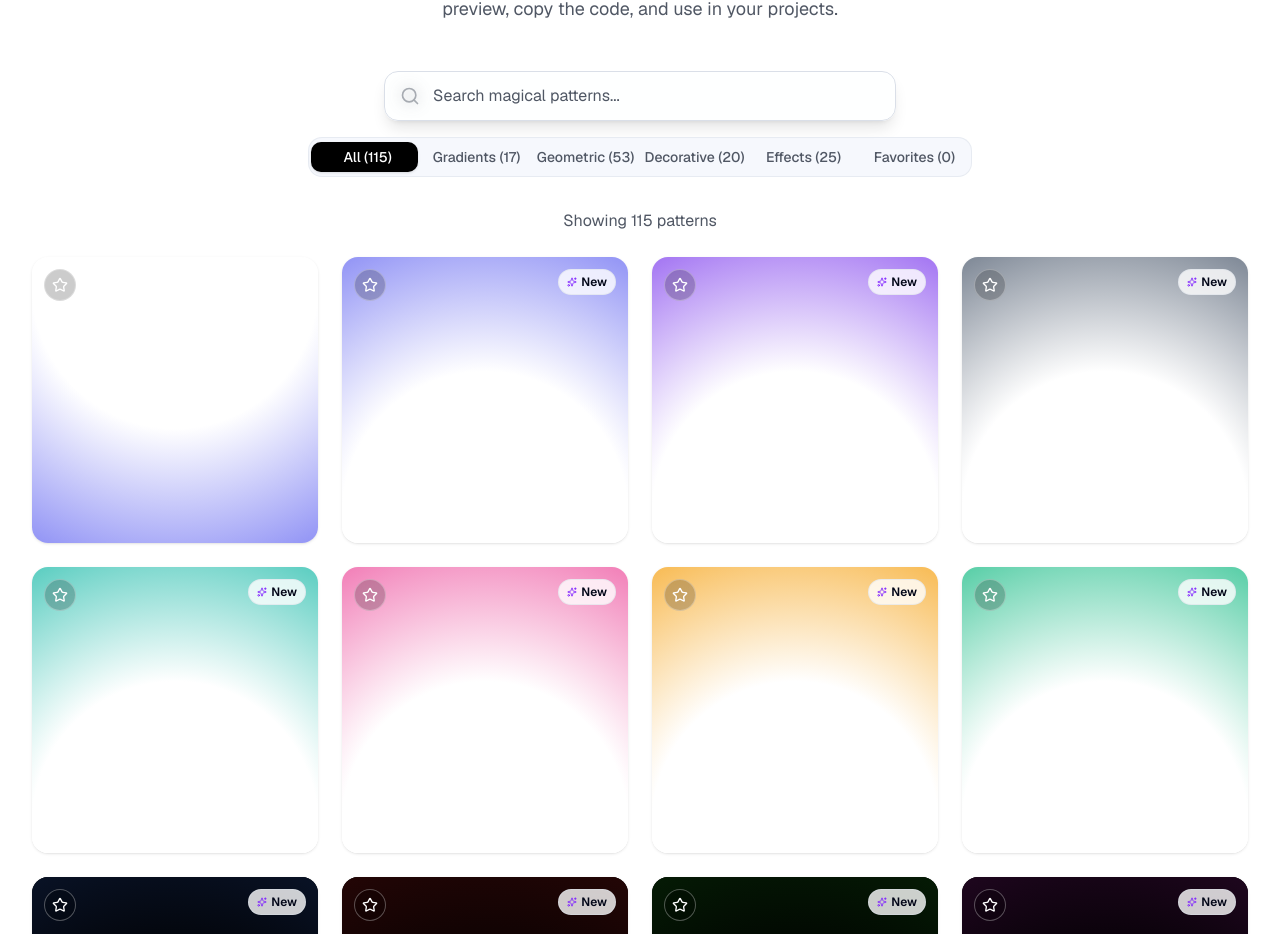
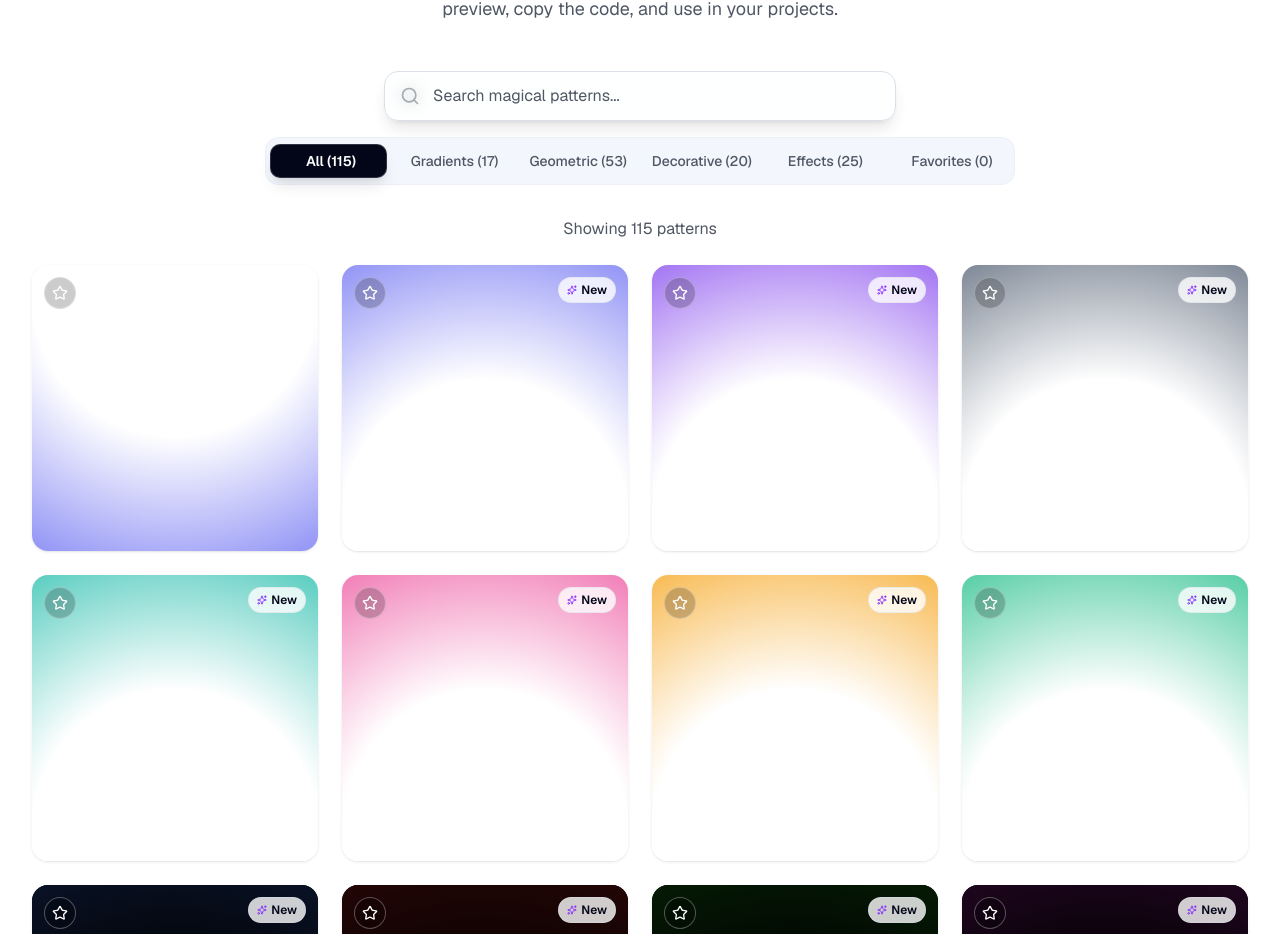
Before and after one commit to mayurbijarniya/pattern-genie, a Next.js app: page / in a window 1280 px wide. Shown: the part 1091-2025 px from the top of the page. Built offline with nearby package versions, Linux system fonts and the light colour scheme; a web font is replaced by a local one.

Commit message:
Enhanced tabs with Framer Motion spring animations and micro-interactions

```diff
--- a/package.json
+++ b/package.json
@@ -7,7 +7,6 @@
     "dev": "next dev",
     "build": "next build",
     "start": "next start",
-
     "lint": "next lint"
   },
   "dependencies": {
@@ -15,10 +14,10 @@
     "@radix-ui/react-tabs": "^1.1.12",
     "class-variance-authority": "^0.7.1",
     "clsx": "^2.1.1",
+    "framer-motion": "^12.23.12",
     "geist": "^1.4.2",
     "lucide-react": "^0.513.0",
     "next": "15.3.3",
-
     "next-themes": "^0.4.6",
     "react": "^19.0.0",
     "react-dom": "^19.0.0",
--- a/src/app/components/navbar.tsx
+++ b/src/app/components/navbar.tsx
@@ -23,8 +23,7 @@ export default function Navbar({ theme }: NavbarProps) {
             height="20"
             viewBox="0 0 24 24"
             fill="none"
-            className="flex-shrink-0 mt-[2px] h-6 w-6 sm:h-6 sm:w-6"
-            style={{ userSelect: "none" }}
+            className="flex-shrink-0 mt-[2px] h-6 w-6 sm:h-6 sm:w-6 select-none"
           >
             <path d="M12 14C13.1046 14 14 13.1046 14 12C14 10.8954 13.1046 10 12 10C10.8954 10 10 10.8954 10 12C10 13.1046 10.8954 14 12 14Z" stroke="currentColor" strokeWidth="1.5" strokeLinecap="round" strokeLinejoin="round"></path>
             <path d="M20 18C21.1046 18 22 17.1046 22 16C22 14.8954 21.1046 14 20 14C18.8954 14 18 14.8954 18 16C18 17.1046 18.8954 18 20 18Z" stroke="currentColor" strokeWidth="1.5" strokeLinecap="round" strokeLinejoin="round"></path>
--- a/src/app/components/pattern-showcase.tsx
+++ b/src/app/components/pattern-showcase.tsx
@@ -3,7 +3,7 @@
 import { useState, useMemo, useEffect } from "react";
 import { Button } from "@/components/ui/button";
 import { Badge } from "@/components/ui/badge";
-// Remove tabs import for custom implementation
+import { motion } from "framer-motion";
 import { wavePatterns } from "../utils/patterns";
 import { Pattern } from "../types/pattern";
 import { Copy, Check, Eye, Search, Filter, Sparkles, Star, X } from "lucide-react";
@@ -304,85 +304,113 @@ export default function PatternShowcase({ activePattern: _activePattern, setActi
             )}
           </div>
 
-          {/* Category Filter Tabs - Animated Slide Effect */}
+          {/* Category Filter Tabs - Framer Motion Animated */}
           <div className="flex justify-center w-full">
-            <div className="inline-flex h-10 items-center justify-center rounded-xl bg-muted/50 backdrop-blur-sm border border-border/50 p-1 text-muted-foreground relative">
-              {/* Animated background slider */}
-              <div
-                className="absolute top-1 bottom-1 bg-black dark:bg-white rounded-lg transition-all duration-300 ease-out shadow-sm"
-                style={{
-                  left: `${['all', 'gradients', 'geometric', 'decorative', 'effects', 'favorites'].indexOf(selectedCategory) * (100 / 6) + 0.25}%`,
-                  width: `${100 / 6 - 0.5}%`,
-                }}
-              />
+            <div className="inline-flex h-12 items-center justify-center rounded-xl bg-muted/70 backdrop-blur-md border border-border/30 p-1.5 text-muted-foreground relative gap-1.5">
+              {/* Framer Motion animated background with layoutId */}
+              {selectedCategory && (
+                <motion.div
+                  layoutId="activeTab"
+                  className="absolute top-1.5 bottom-1.5 bg-foreground dark:bg-white border border-border/20 rounded-lg shadow-lg"
+                  initial={false}
+                  transition={{
+                    type: "spring",
+                    stiffness: 300,
+                    damping: 30,
+                    mass: 0.8,
+                  }}
+                  style={{
+                    left: `${['all', 'gradients', 'geometric', 'decorative', 'effects', 'favorites'].indexOf(selectedCategory) * (100 / 6) + 0.5}%`,
+                    width: `${100 / 6 - 1}%`,
+                  }}
+                />
+              )}
 
-              {/* Tab buttons */}
-              <button
+              {/* Tab buttons with enhanced animations */}
+              <motion.button
                 onClick={() => setSelectedCategory('all')}
-                className={`relative z-10 inline-flex items-center justify-center whitespace-nowrap rounded-md px-3 py-1.5 text-sm font-medium transition-all duration-300 h-8 min-w-0 flex-1 ${
+                className={`relative z-10 inline-flex items-center justify-center whitespace-nowrap rounded-md px-4 py-2 text-sm font-medium h-9 min-w-0 flex-1 ${
                   selectedCategory === 'all'
-                    ? 'text-white dark:text-black'
-                    : 'text-muted-foreground hover:text-foreground hover:scale-105'
+                    ? 'text-background dark:text-black font-semibold'
+                    : 'text-muted-foreground hover:text-foreground'
                 }`}
+                whileHover={{ scale: 1.05 }}
+                whileTap={{ scale: 0.95 }}
+                transition={{ type: "spring", stiffness: 400, damping: 17 }}
               >
                 All ({wavePatterns.length})
-              </button>
+              </motion.button>
 
-              <button
+              <motion.button
                 onClick={() => setSelectedCategory('gradients')}
-                className={`relative z-10 inline-flex items-center justify-center whitespace-nowrap rounded-md px-3 py-1.5 text-sm font-medium transition-all duration-300 h-8 min-w-0 flex-1 ${
+                className={`relative z-10 inline-flex items-center justify-center whitespace-nowrap rounded-md px-4 py-2 text-sm font-medium h-9 min-w-0 flex-1 ${
                   selectedCategory === 'gradients'
-                    ? 'text-white dark:text-black'
-                    : 'text-muted-foreground hover:text-foreground hover:scale-105'
+                    ? 'text-background dark:text-black font-semibold'
+                    : 'text-muted-foreground hover:text-foreground'
                 }`}
+                whileHover={{ scale: 1.05 }}
+                whileTap={{ scale: 0.95 }}
+                transition={{ type: "spring", stiffness: 400, damping: 17 }}
               >
                 Gradients ({categoryStats.gradients || 0})
-              </button>
+              </motion.button>
 
-              <button
+              <motion.button
                 onClick={() => setSelectedCategory('geometric')}
-                className={`relative z-10 inline-flex items-center justify-center whitespace-nowrap rounded-md px-3 py-1.5 text-sm font-medium transition-all duration-300 h-8 min-w-0 flex-1 ${
+                className={`relative z-10 inline-flex items-center justify-center whitespace-nowrap rounded-md px-4 py-2 text-sm font-medium h-9 min-w-0 flex-1 ${
                   selectedCategory === 'geometric'
-                    ? 'text-white dark:text-black'
-                    : 'text-muted-foreground hover:text-foreground hover:scale-105'
+                    ? 'text-background dark:text-black font-semibold'
+                    : 'text-muted-foreground hover:text-foreground'
                 }`}
+                whileHover={{ scale: 1.05 }}
+                whileTap={{ scale: 0.95 }}
+                transition={{ type: "spring", stiffness: 400, damping: 17 }}
               >
                 Geometric ({categoryStats.geometric || 0})
-              </button>
+              </motion.button>
 
-              <button
+              <motion.button
                 onClick={() => setSelectedCategory('decorative')}
-                className={`relative z-10 inline-flex items-center justify-center whitespace-nowrap rounded-md px-3 py-1.5 text-sm font-medium transition-all duration-300 h-8 min-w-0 flex-1 ${
+                className={`relative z-10 inline-flex items-center justify-center whitespace-nowrap rounded-md px-4 py-2 text-sm font-medium h-9 min-w-0 flex-1 ${
                   selectedCategory === 'decorative'
-                    ? 'text-white dark:text-black'
-                    : 'text-muted-foreground hover:text-foreground hover:scale-105'
+                    ? 'text-background dark:text-black font-semibold'
+                    : 'text-muted-foreground hover:text-foreground'
                 }`}
+                whileHover={{ scale: 1.05 }}
+                whileTap={{ scale: 0.95 }}
+                transition={{ type: "spring", stiffness: 400, damping: 17 }}
               >
                 Decorative ({categoryStats.decorative || 0})
-              </button>
+              </motion.button>
 
-              <button
+              <motion.button
                 onClick={() => setSelectedCategory('effects')}
-                className={`relative z-10 inline-flex items-center justify-center whitespace-nowrap rounded-md px-3 py-1.5 text-sm font-medium transition-all duration-300 h-8 min-w-0 flex-1 ${
+                className={`relative z-10 inline-flex items-center justify-center whitespace-nowrap rounded-md px-4 py-2 text-sm font-medium h-9 min-w-0 flex-1 ${
                   selectedCategory === 'effects'
-                    ? 'text-white dark:text-black'
-                    : 'text-muted-foreground hover:text-foreground hover:scale-105'
+                    ? 'text-background dark:text-black font-semibold'
+                    : 'text-muted-foreground hover:text-foreground'
                 }`}
+                whileHover={{ scale: 1.05 }}
+                whileTap={{ scale: 0.95 }}
+                transition={{ type: "spring", stiffness: 400, damping: 17 }}
               >
                 Effects ({categoryStats.effects || 0})
-              </button>
+              </motion.button>
 
-              <button
+              <motion.button
                 onClick={() => setSelectedCategory('favorites')}
-                className={`relative z-10 inline-flex items-center justify-center whitespace-nowrap rounded-md px-3 py-1.5 text-sm font-medium transition-all duration-300 h-8 min-w-0 flex-1 ${
+                className={`relative z-10 inline-flex items-center justify-center whitespace-nowrap rounded-md px-4 py-2 text-sm font-medium h-9 min-w-0 flex-1 ${
                   selectedCategory === 'favorites'
-                    ? 'text-white dark:text-black'
-                    : 'text-muted-foreground hover:text-foreground hover:scale-105'
+                    ? 'text-background dark:text-black font-semibold'
+                    : 'text-muted-foreground hover:text-foreground'
                 }`}
+                whileHover={{ scale: 1.05 }}
+                whileTap={{ scale: 0.95 }}
+                transition={{ type: "spring", stiffness: 400, damping: 17 }}
               >
-                <Star className="h-4 w-4 mr-1" />
+                <Star className="h-4 w-4 mr-1.5" />
                 Favorites ({favorites.length})
-              </button>
+              </motion.button>
             </div>
           </div>
         </div>
```
Also changed, not shown: 1 other file (tests, documents, lock files or other folders).
